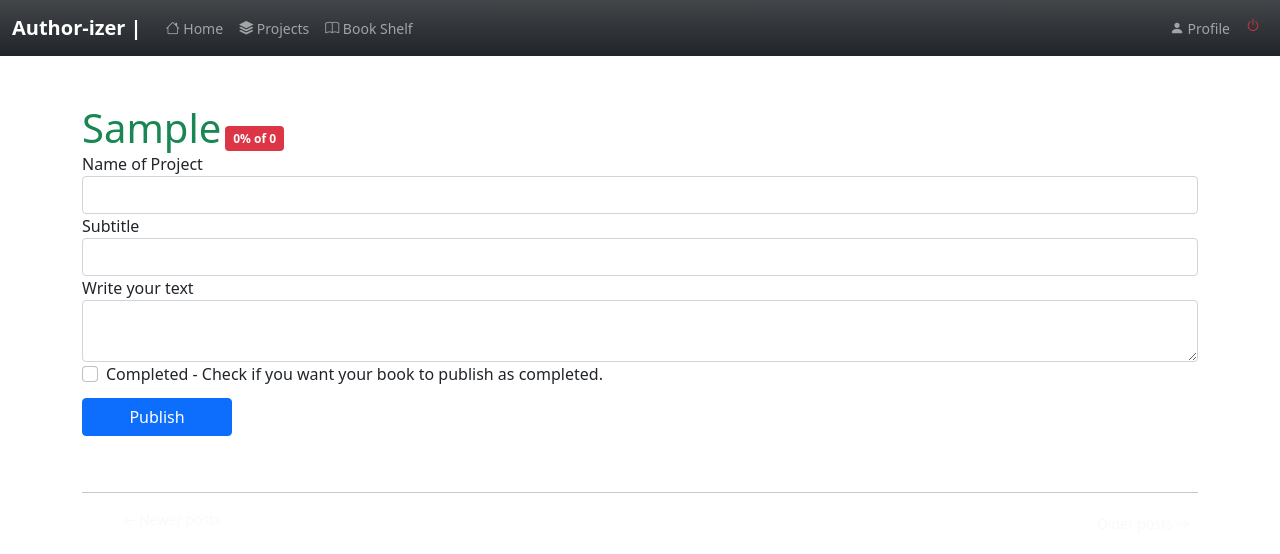
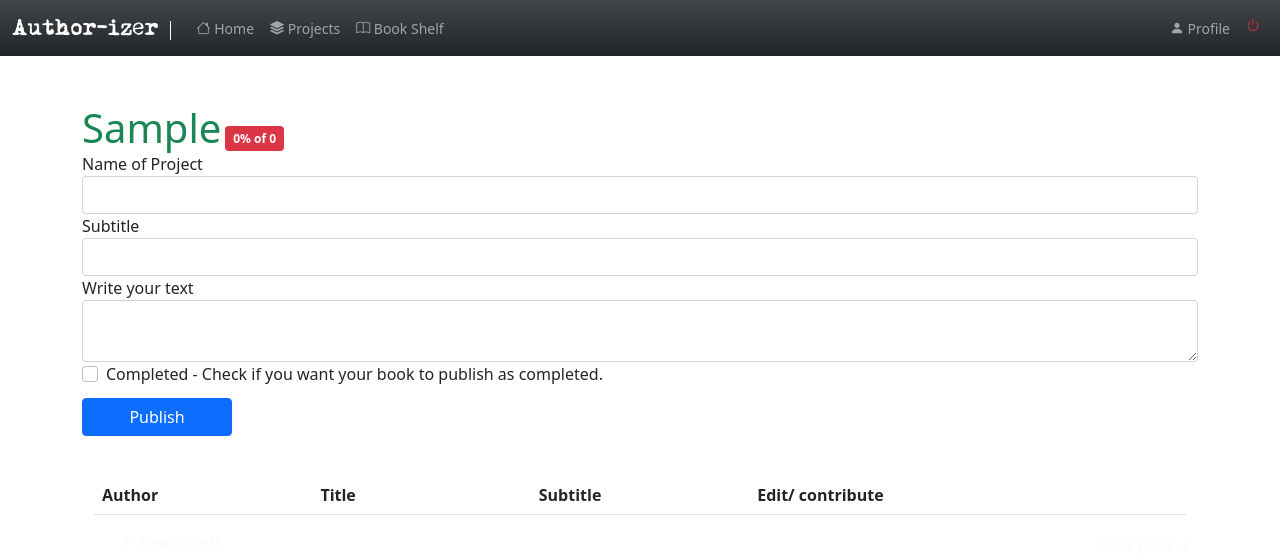
Before and after one commit to ak2296/individual_proj, a Flask app: page / in a window 1280 px wide. Shown: the top 554 px of the page. Run offline with Flask 2, Linux system fonts and the light colour scheme; the visitor is signed in with stand-in values (Sample User, id 1); data comes from the database, SQL or seed files in the repository; both versions use the stored data as it was after the commit; data that the repository does not hold is empty; some libraries are stand-ins or nearby versions.

Commit message:
fine tune

```diff
--- a/app/static/style.css
+++ b/app/static/style.css
@@ -71,3 +71,11 @@
     display:inline;
     width:25%;
 }
+
+#logo{
+   font-family: Moms_typewriter;
+}
+@font-face {
+    font-family:Moms_typewriter ;
+    src: url(Moms_typewriter.ttf);
+}
--- a/app/templates/_rate.html
+++ b/app/templates/_rate.html
@@ -1,7 +1,7 @@
 
 <div class="container mt-3">
     <table class="table table-hover ">
-        <tr class="shadow p-3 mb-5 bg-body rounded">
+        <tr class="shadow p-3 mb-5 bg-body row-cols-5">
             <td >
                 <a class= "text-decoration-none" href="{{ url_for('user', username=post.author.username) }}">
                     {{ post.author.username.capitalize() }}
--- a/app/templates/base.html
+++ b/app/templates/base.html
@@ -27,7 +27,7 @@
 {% block navbar %}
 <nav class="navbar navbar-expand-lg navbar-dark bg-dark bg-gradient">
     <div class="container-fluid">
-      <a class="navbar-brand fw-bolder" href="{{ url_for('index') }}">Author-izer |</a>
+      <a class="navbar-brand " href="{{ url_for('index') }}" id='logo'>Author-izer |</a>
       <button class="navbar-toggler" type="button" data-bs-toggle="collapse" data-bs-target="#navbarSupportedContent" aria-controls="navbarSupportedContent" aria-expanded="false" aria-label="Toggle navigation">
         <span class="navbar-toggler-icon"></span>
                     <span class="icon-bar"></span>
--- a/app/templates/index.html
+++ b/app/templates/index.html
@@ -16,13 +16,26 @@
     {{ wtf.render_form(form) }}
     {{ ckeditor.load() }}
     <br>
-    <hr>
     {% endif %}
+    <div class='container'>
+    <table class="table">
+        <thead>
+          <tr class='mb-5 bg-body row-cols-5'>
+            <th scope="col-sm-2">Author</th>
+            <th scope="col-sm-2">Title</th>
+            <th scope="col-sm-2">Subtitle</th>
+            <th scope="col-sm-2">Edit/ contribute</th>
+            <th scope="col-sm-2">  </th>
+          </tr>
+        </thead>
+    </table>
+    </div>
     {% for post in posts %}
         {%if post.completed!=1 %}
         {% include '_post.html' %}
         {%endif%}
     {% endfor %}
+
     <nav aria-label="...">
         <ul class="pager">
             {% if not prev_url %}
```
Also changed, not shown: app/templates/_post.html (+8 -4 lines), app/templates/completed.html (+13 -0 lines), app/templates/rate.html (+13 -1 lines), app/templates/read_post.html (+8 -6 lines), app/templates/user.html (+14 -2 lines), app.db, app/static/Moms_typewriter.ttf (added).
